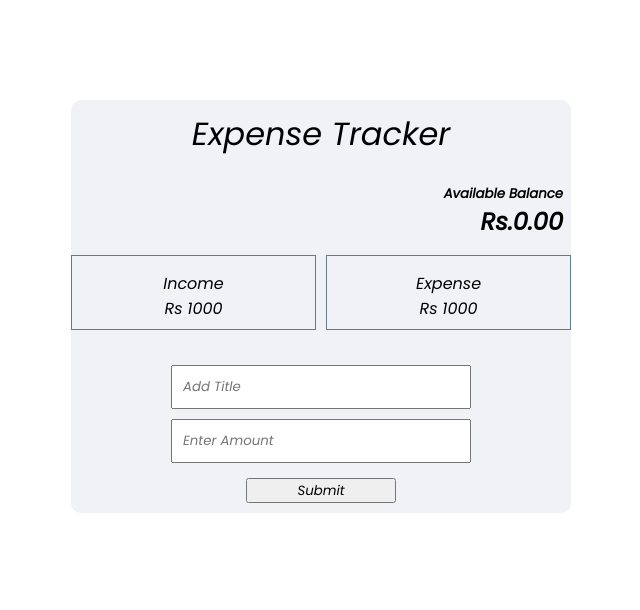
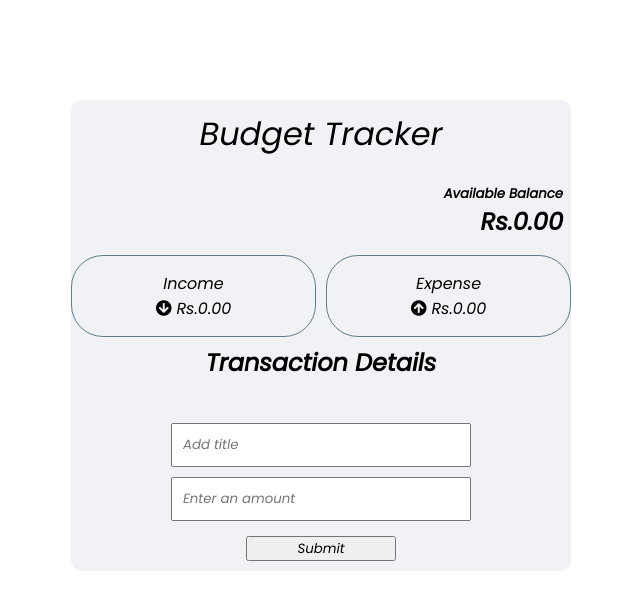
Before and after one commit to veer-a1505/expense-tracker-react, a React (Create React App) app: page / in a window 1280 px wide. Shown: the top 610 px of the page, without its empty margins (319-959 px from the left). Built offline with nearby package versions, Linux system fonts and the light colour scheme.

Commit message:
added styles and refactoring code

```diff
--- a/src/component/Balance.js
+++ b/src/component/Balance.js
@@ -6,7 +6,7 @@ const Balance = () => {
   return (
     <div className='balance'>
       <h5>Available Balance </h5>
-      <h2>Rs.{getBalance()}.00</h2>
+      <h2>Rs.{getBalance()}</h2>
     </div>
   )
 }
--- a/src/component/Expense.js
+++ b/src/component/Expense.js
@@ -1,10 +1,13 @@
-import React from 'react'
+import React, { useContext } from 'react'
+import {ExpenseContext} from './../stateManagement/ExpenseProvider'
 
 const Expense = () => {
+  const {getTotalExpense} = useContext(ExpenseContext)
   return (
-    <div className='box'>
+    <div className='box exp'>
       <p>Expense</p>
-      <span>Rs 1000</span>
+      <i className="fas fa-arrow-circle-up"></i>
+      <span> Rs.{getTotalExpense()}</span>
     </div>
   )
 }
--- a/src/component/Header.js
+++ b/src/component/Header.js
@@ -1,7 +1,7 @@
 import React from 'react'
 
 const Header = () => {
-  return <div className='header'>Expense Tracker</div>
+  return <div className='header'>Budget Tracker</div>
 }
 
 export default Header
--- a/src/component/Income.js
+++ b/src/component/Income.js
@@ -1,12 +1,14 @@
-import React  from 'react'
-
+import React, { useContext }  from 'react'
+import {ExpenseContext} from './../stateManagement/ExpenseProvider'
 
 const Income = () => {
+  const {getTotalIncome} = useContext(ExpenseContext)
 
   return (
-    <div className='box'>
+    <div className='box inc'>
       <p>Income</p>
-      <span>Rs 1000</span>
+      <i className="fas fa-arrow-circle-down"></i>
+      <span> Rs.{getTotalIncome()}</span>
     </div>
 
   )
--- a/src/component/Transaction.js
+++ b/src/component/Transaction.js
@@ -7,7 +7,7 @@ const Transaction = ({transaction}) => {
       <li className='transaction' >
         <span className={transaction.role === 'income' ? 'income' :'expense'}></span>
         <span className='transaction-title' >{transaction.title}</span>
-        <span className='transaction-amount'>Rs.{transaction.amount}.00</span>
+        <span className='transaction-amount'>Rs.{transaction.amount.toFixed(2)}</span>
         <button className='dlt-trn' onClick={ () => removeTransaction(transaction.id)}>
           <i className="fas fa-times"></i>
         </button>
--- a/src/component/TransactionForm.js
+++ b/src/component/TransactionForm.js
@@ -36,8 +36,8 @@ const TransactionForm = () => {
 
   return (
     <form onSubmit={handleSubmit} className='form-container'>
-      <input type='text' placeholder='Add Title' name="title" onChange={updateField} ></input>
-      <input type='number' placeholder='Enter Amount' name="amount" onChange={updateField}></input>
+      <input type='text' placeholder='Add title' name="title" onChange={updateField} ></input>
+      <input type='number' placeholder='Enter an amount' name="amount" onChange={updateField}></input>
       <button type='submit'>Submit</button>
     </form>
   )
--- a/src/component/TransactionList.js
+++ b/src/component/TransactionList.js
@@ -9,6 +9,7 @@ const TransactionList = () => {
 
   return (
     <div className='transaction-container'>
+      <h2>Transaction Details</h2>
       {
         transaction.map((tran) => (
           <Transaction transaction={tran} key={tran.id} />
--- a/src/index.css
+++ b/src/index.css
@@ -30,10 +30,11 @@ body {
 
 .box {
   width: 50%;
-  height: 75px;
+  height: 50%;
   padding: 15px;
   text-align: center;
   border: 1px solid #607d8b;
+  border-radius: 2rem;
 }
 
 .transaction-container {
@@ -102,7 +103,7 @@ body {
   right: 45%;
   border-left: 10px solid transparent;
   border-right: 10px solid transparent;
-  border-bottom: 20px solid green;
+  border-bottom: 20px solid #4caf50;
 }
 
 .expense {
@@ -110,7 +111,7 @@ body {
   right: 45%;
   border-left: 10px solid transparent;
   border-right: 10px solid transparent;
-  border-top: 20px solid red;
+  border-top: 20px solid #f44336;
 }
 
 .balance {
@@ -118,3 +119,7 @@ body {
   padding: 0.5rem;
   text-align: end;
 }
+.transaction-container h2 {
+  padding: 0.5rem;
+  text-align: left;
+}
--- a/src/stateManagement/ExpenseProvider.js
+++ b/src/stateManagement/ExpenseProvider.js
@@ -18,19 +18,20 @@ const ExpenseProvider = (props) => {
   const getBalance = () => {
     let amounts = transaction.map((value) => value.amount)
     let totalBalance = amounts.reduce((acc,cur) => acc + cur,0)
-    return totalBalance
+    return totalBalance.toFixed(2)
   }
 
   const getTotalIncome = () => {
     const amountWithRole = transaction.map(trans => trans.role === 'income' ? trans.amount : null)
     const totalIcnome = amountWithRole.reduce((acc,cur) => acc + cur, 0)
-    return totalIcnome
+    return totalIcnome.toFixed(2)
   }
 
   const getTotalExpense = () => {
     const amountWithRole = transaction.map((trn) => trn.role === 'expense' ? trn.amount : null)
     const totalExpense = amountWithRole.reduce((acc,cur) => acc + cur,0)
-    console.log(totalExpense)
+
+    return totalExpense.toFixed(2)
   }
 
   const removeTransaction = (id) => {
```
